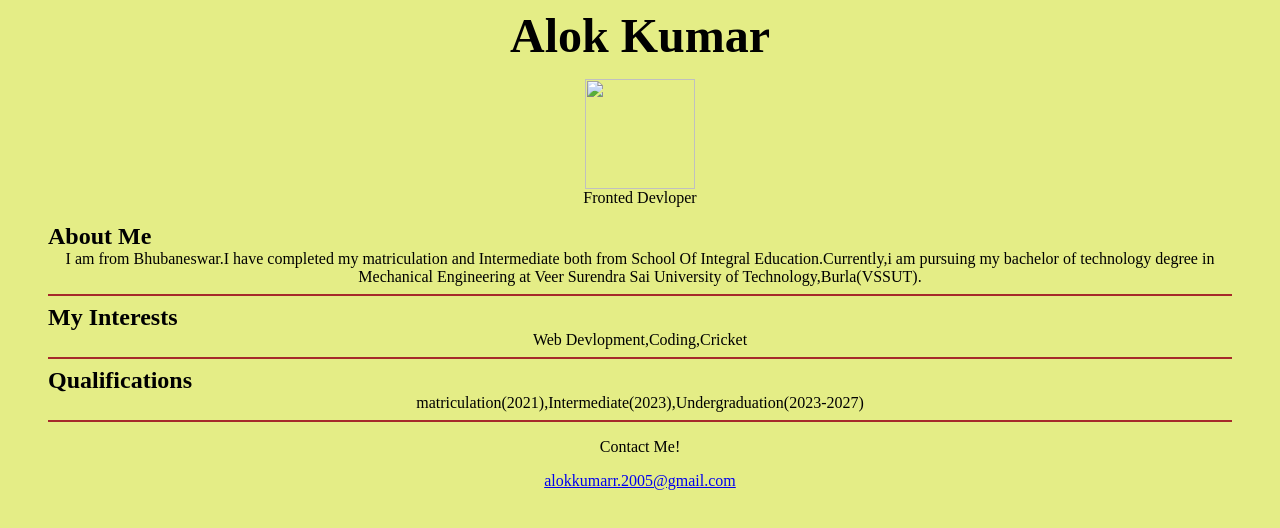
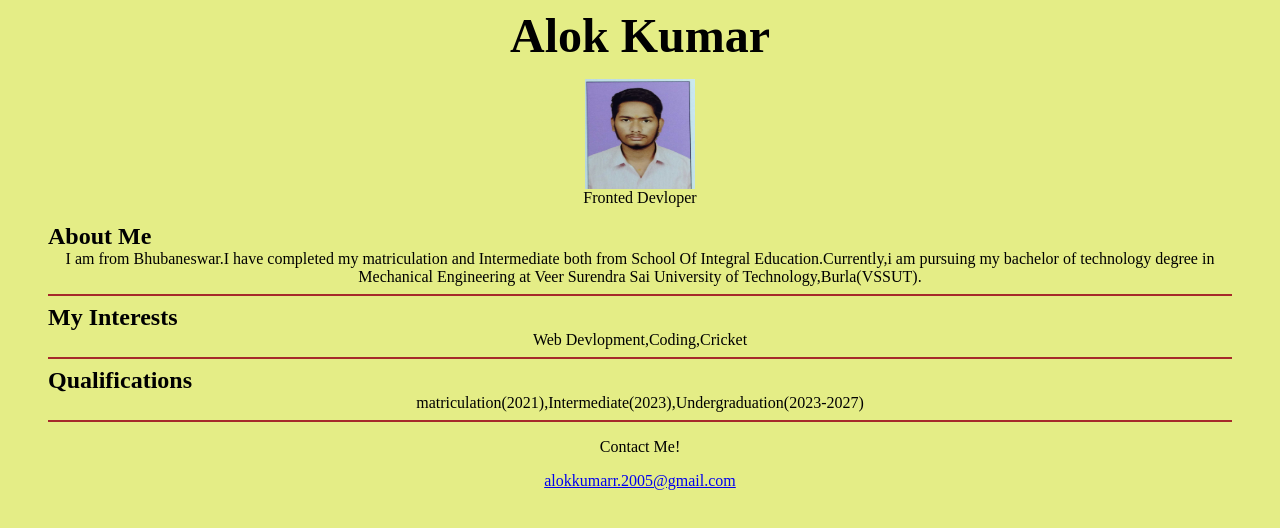
Before and after one commit to Alokkumar128/Web-Development, a plain HTML site: page index.html in a window 1280 px wide. Drawn offline with Linux system fonts and the light colour scheme; the site is published under a folder, as on GitHub Pages, so addresses that start at the root find nothing.

Commit message:
Update index.html

```diff
--- a/index.html
+++ b/index.html
@@ -7,7 +7,7 @@
 
 <figure>
 <center>
-<img src="/ALOK PHOTO.jpg" Width=110 height=110/>
+<img src="ALOK PHOTO.jpg" Width=110 height=110/>
 <figcaption><front size=3>Fronted Devloper</front></figcaption></center>
 </figure>
 
```
